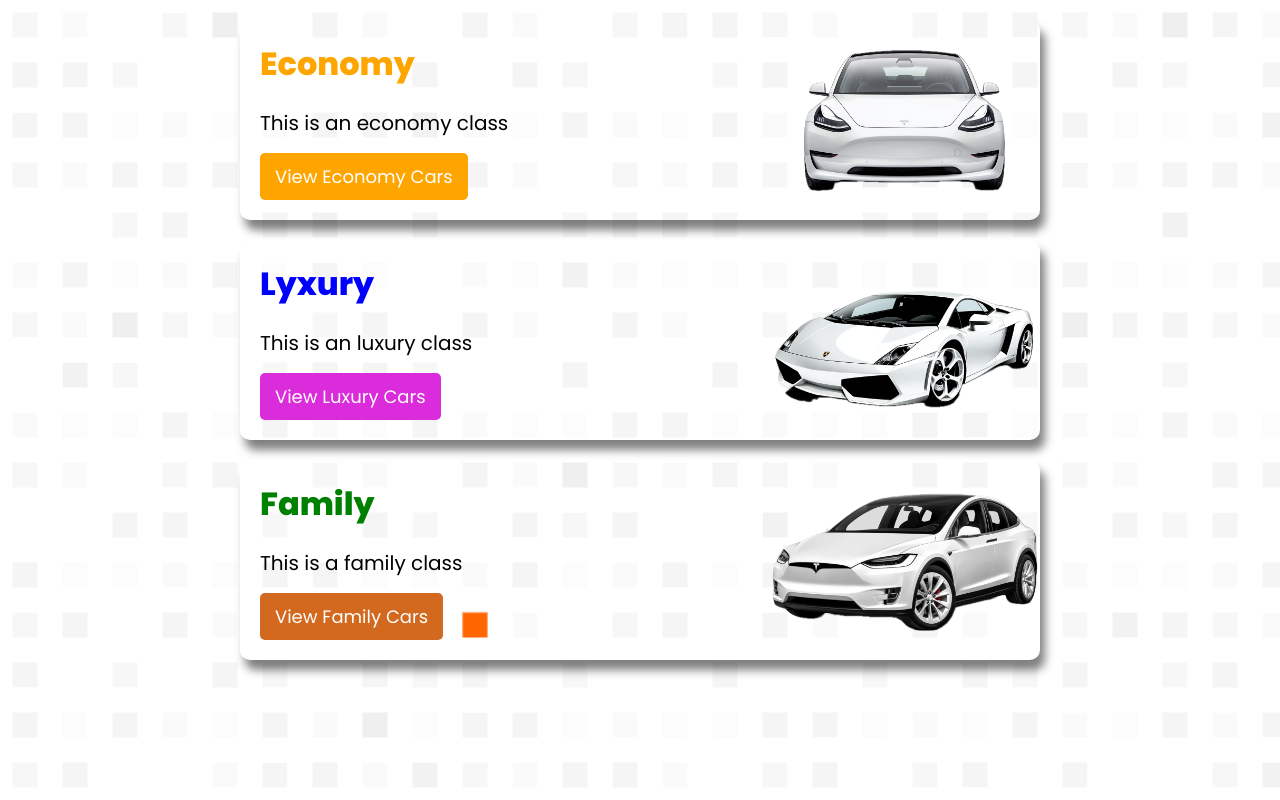
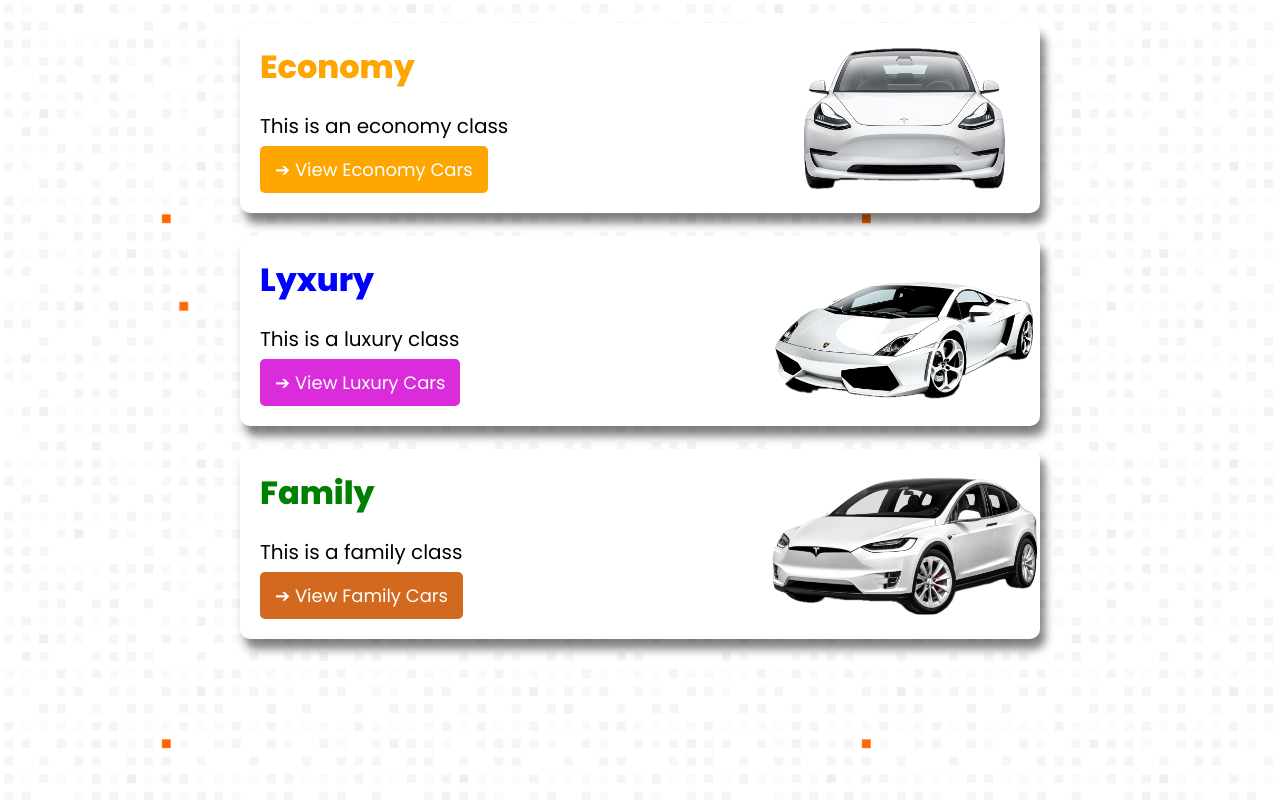
Before and after one commit to AlexSvet117/registration-form-project, a plain HTML site: page index.html in a window 1280 px wide. Drawn offline with Linux system fonts and the light colour scheme.

Commit message:
HTML and CSS final updates and cleanup

```diff
--- a/css/style.css
+++ b/css/style.css
@@ -4,70 +4,66 @@
     padding: 0;
     box-sizing: border-box;
   }
-
+/* Body */
 body{
     font-family: 'Poppins', sans-serif;
     background-image: url(../assets/pattern.png);
-    backface-visibility: hidden;
+    background-size: 700px;
     background-repeat: none;
 
   }
-
+/* Formatting headers */
 .box{
-    width: 800px;
-    /* justify-content: center; */
-    margin: 20px auto;
-    /* size: 4%; */
+    max-width: 800px;
+    margin: 23px auto;
     border: none;
     padding: 20px;
     border-radius: 10px;
     box-shadow: 5px 10px 10px rgb(0,0,0, 0.5);
-    /* display: flex; */
-    /* justify-content: space-between; */
-    /* flex-direction: column; */
 }
-.car{
-    margin-bottom: 20px;
-}
-
-.text{
-    margin-bottom: 15px;
+/* Formatting of paragraphs */
+.paragraph{
+    margin-bottom: 5px;
+    margin-top: 20px;
     font-size: 20px;
 }
-
+/* Formatting of all link buttons */
 .button{
     text-decoration: none;
     display: inline-block;
-    /* margin-bottom: 20px; */
     font-size: large;
     color: white;
     border-radius: 5px;
     border: none;
     padding: 10px 15px;
 }
+/* Formatitng of button's icons */
+.fa-solid fa-arrow-right {
+    margin-right: 10px;
+}
 
-/* Adding background image */
+/* Adding background image to all car categories */
 .box1{
-    background-image: url(../assets/economic-car.png);
+    background: white url(../assets/economic-car.png);
     background-size: 270px;
     background-repeat: no-repeat;
     background-position: right;
 }
 
 .box2{
-    background-image: url(../assets/luxury-car.png);
+    background: white url(../assets/luxury-car.png);
     background-size: 270px;
     background-repeat: no-repeat;
     background-position: right;
 }
 
 .box3{
-    background-image: url(../assets/family-car.png);
+    background: white url(../assets/family-car.png);
     background-size: 270px;
     background-repeat: no-repeat;
     background-position: right;
 }
-
+/* Adding color to header elements and button links */
 .type1{
     color: orange;
 }
@@ -116,27 +112,3 @@ body{
 .button3:active{
     background-color: chocolate;
 }
-
-
-
-/* Styling:
-
-Reset margins and padding at the beginning and apply box-sizing: border-box to simplify layout management.
-Use CSS3 to style the cards with:
-Rounded corners
-Shadows
-Centered layout
-! Custom Font: Add a font from Google Fonts to enhance typography.
-Each heading should have a unique color.
-Each button should have a distinct color that corresponds to the car class:
-Orange for Economy
-Purple for Luxury
-Green for Family
-Add icons or small graphical elements for added visual appeal.
-
-
-📐 Card Structure:
-
-Heading: Large and bold, with unique colors for each car class.
-Paragraph: Brief description of each class.
-Button Link: Styled button for viewing more cars, with unique colors. */
--- a/index.html
+++ b/index.html
@@ -18,20 +18,20 @@
         <!-- Economy type of cars -->
         <div class="box box1">
             <h1 class="car type1">Economy</h1>
-            <p class="text">This is an economy class</p>
-            <a button class="button button1" href="#"><i class="fa-solid fa-arrow-right"></i>View Economy Cars</a>
+            <p class="paragraph">This is an economy class</p>
+            <a button class="button button1" href="#">➔ View Economy Cars</a>
         </div>
         <!-- Luxury type of cars -->
         <div class="box box2">
             <h1 class="car type2">Lyxury</h1>
-            <p class="text">This is an luxury class</p>
-            <a button class="button button2" href="#"><i class="fa-solid fa-arrow-right"></i>View Luxury Cars</a>
+            <p class="paragraph">This is a luxury class</p>
+            <a button class="button button2" href="#">➔ View Luxury Cars</a>
         </div>
         <!-- Family type of cars -->
         <div class="box box3">
             <h1 class="car type3">Family</h1>
-            <p class="text">This is a family class</p>
-            <a button class="button button3" href="#"><i class="fa-solid fa-arrow-right"></i>View Family Cars</a>
+            <p class="paragraph">This is a family class</p>
+            <a button class="button button3" href="#">➔ View Family Cars</a>
         </div>
     </div>
 </body>
```
